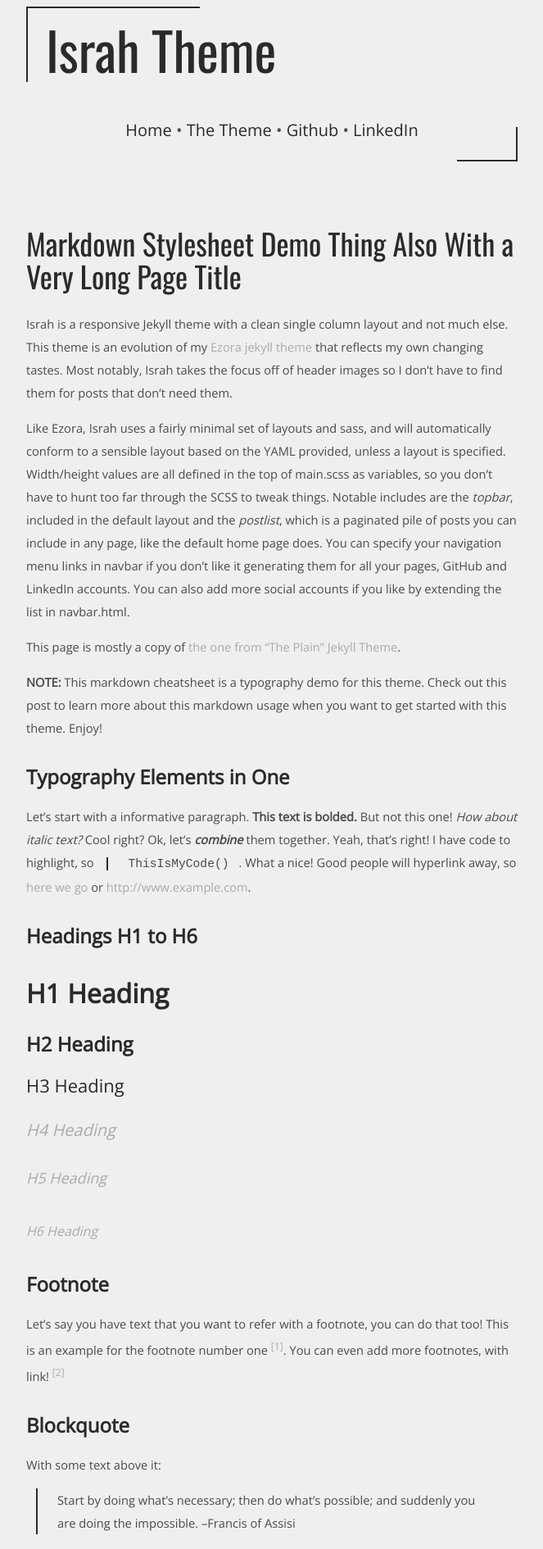
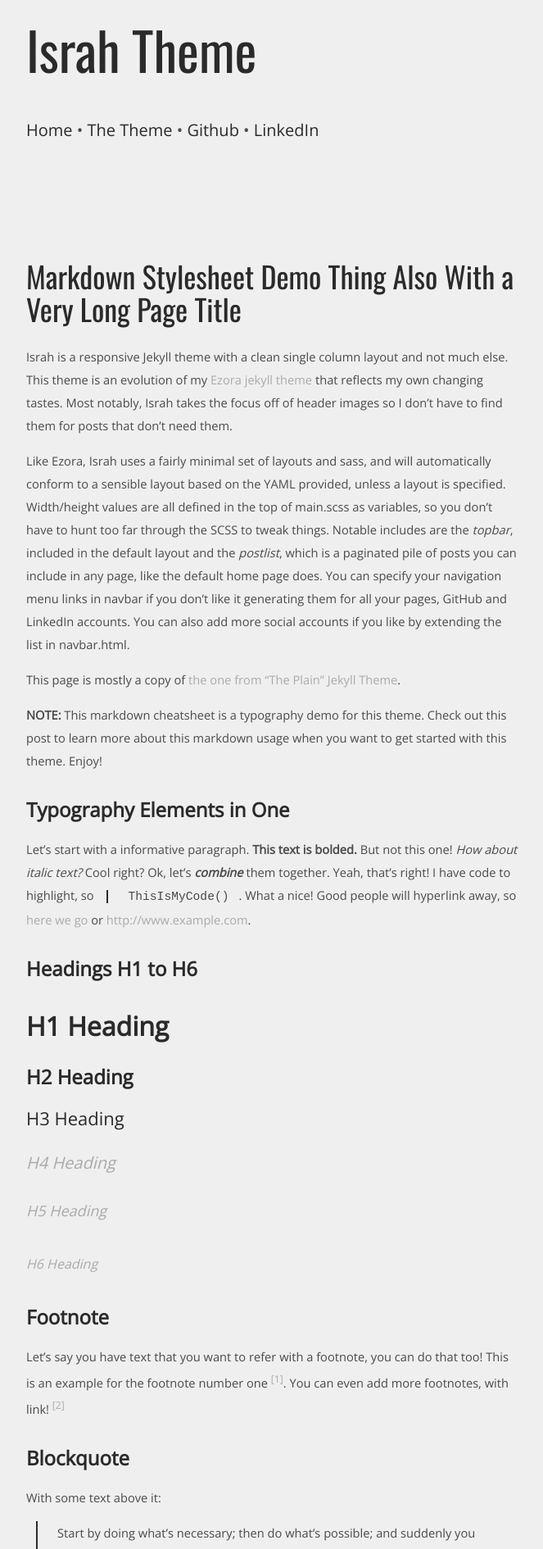
Before and after one commit to ezrasavard/israh-jekyll-theme, a Jekyll site: the page built from _pages/about/index.md, in a window 1280 px wide. Shown: the top 1890 px of the page at 82% size, without its empty margins (308-971 px from the left). Built offline with Jekyll 4.4.1, drawn with Linux system fonts in a browser that asks for light colours; nearby versions of some CDN libraries.

Commit message:
simplify theme and port demo to github pages

```diff
--- a/_config.yml
+++ b/_config.yml
@@ -24,9 +24,9 @@ navlinks:
 
 # Build settings
 paginate: 3
-baseurl: "/israhdemo" # the subpath of your site, e.g. /blog/
+baseurl: "/israh-jekyll-theme" # the subpath of your site, e.g. /blog/
 #baseurl: ""
-url: "http://www.ezrasavard.com" # the base hostname & protocol for your site
+url: "https://ezrasavard.github.io" # the base hostname & protocol for your site
 highlights: pygments
 permalink: posts/:title/
 include: ["_pages"]
@@ -56,8 +56,3 @@ defaults:
         values:
             author: "Ezra Savard"
             layout: "page"
-    -
-        scope:
-            path: ""
-        values:
-            show-subtitle: false
--- a/_includes/topbar.html
+++ b/_includes/topbar.html
@@ -1,9 +1,6 @@
 <div class=topbar>
     <div class=topbar-contents>
-        <div class=title-box><a class=title href="{{ site.baseurl }}/">{{ site.greeting }}</a></div>
-        {% if page.show-subtitle == true %}
-            <div class=subtitle-box>{{ site.description }}</div>
-        {% endif %}
+        <a class=title href="{{ site.baseurl }}/">{{ site.greeting }}</a>
         <nav>
             {% for x in site.navlinks %}
                 {% if forloop.first == false %}
@@ -17,6 +14,4 @@
             {% endfor %}
         </nav>
     </div>
-    <div class=top-left-graphics-box></div>
-    <div class=bottom-right-graphics-box></div>
 </div>
--- a/_layouts/page.html
+++ b/_layouts/page.html
@@ -4,7 +4,11 @@ layout: default
 
 <article>
 
-    <div class=pagetitle>{{ page.title }}</div>
+    {% if page.top-text %}
+        <div class=pagetitle>{{ page.top-text }}</div>
+    {% else %}
+        <div class=pagetitle>{{ page.title }}</div>
+    {% endif %}
 
     {{ content }}
 
--- a/_sass/topbar.scss
+++ b/_sass/topbar.scss
@@ -1,8 +1,7 @@
 .topbar {
     max-width: $column_width;
-    position: relative;
     margin-top: 0px;
-    margin-bottom: 80px;
+    margin-bottom: 120px;
     margin-left: auto;
     margin-right: auto;
     @media (max-width: $column-width-trigger) {
@@ -10,41 +9,11 @@
       padding-left: $column-padding;
       padding-right: $column-padding;
     }
-    .top-left-graphics-box {
-      width: 35%;
-      height: 90px;
-      position: absolute;
-      z-index: 1;
-      top: 0px;
-      left: 0px;
-      border-left: 2px solid $dark-color;
-      border-top: 2px solid $dark-color;
-      @media (max-width: $column-width-trigger) {
-        left: $column-padding;
-      }
-    }
-    .bottom-right-graphics-box {
-      width: 12%;
-      height: 40px;
-      position: absolute;
-      z-index: 1;
-      bottom: 0px;
-      right: 0px;
-      border-right: 2px solid $dark-color;
-      border-bottom: 2px solid $dark-color;
-      @media (max-width: $column-width-trigger) {
-        right: $column-padding;
-      }
-    }
     .topbar-contents {
       padding-top: 24px;
-      padding-left: 24px;
-      padding-right: 24px;
+      padding-left: 0px;
+      padding-right: 0px;
       padding-bottom: 24px;
-    }
-    .title-box {
-      position: relative;
-      z-index: 2;
     }
     .title {
       &:hover,
@@ -56,31 +25,10 @@
       font-size: 64px;
       line-height: 56px;
     }
-    .subtitle-box {
-      transition-duration: .5s;
-      max-height: 500px;
-      padding-left: 12px;
-      padding-right: 12px;
-      @media (max-width: $column-width-trigger) {
-        max-height: 0;
-        margin-top: 0;
-        margin-bottom: 0;
-        overflow: hidden;
-      }
-      color: $light-color;
-      font-family: $page-subtitle-font;
-      font-size: 30px;
-      line-height: 32px;
-      margin-top: 48px;
-      margin-bottom: 48px;
-      text-align: center;
-    }
     nav {
-      position: relative;
-      z-index: 2;
       margin-top: 48px;
       font-size: 20px;
-      text-align: center;
+      text-align: left;
     }
     .navlink {
       color: $dark-color;
```
Also changed, not shown: README.md.
